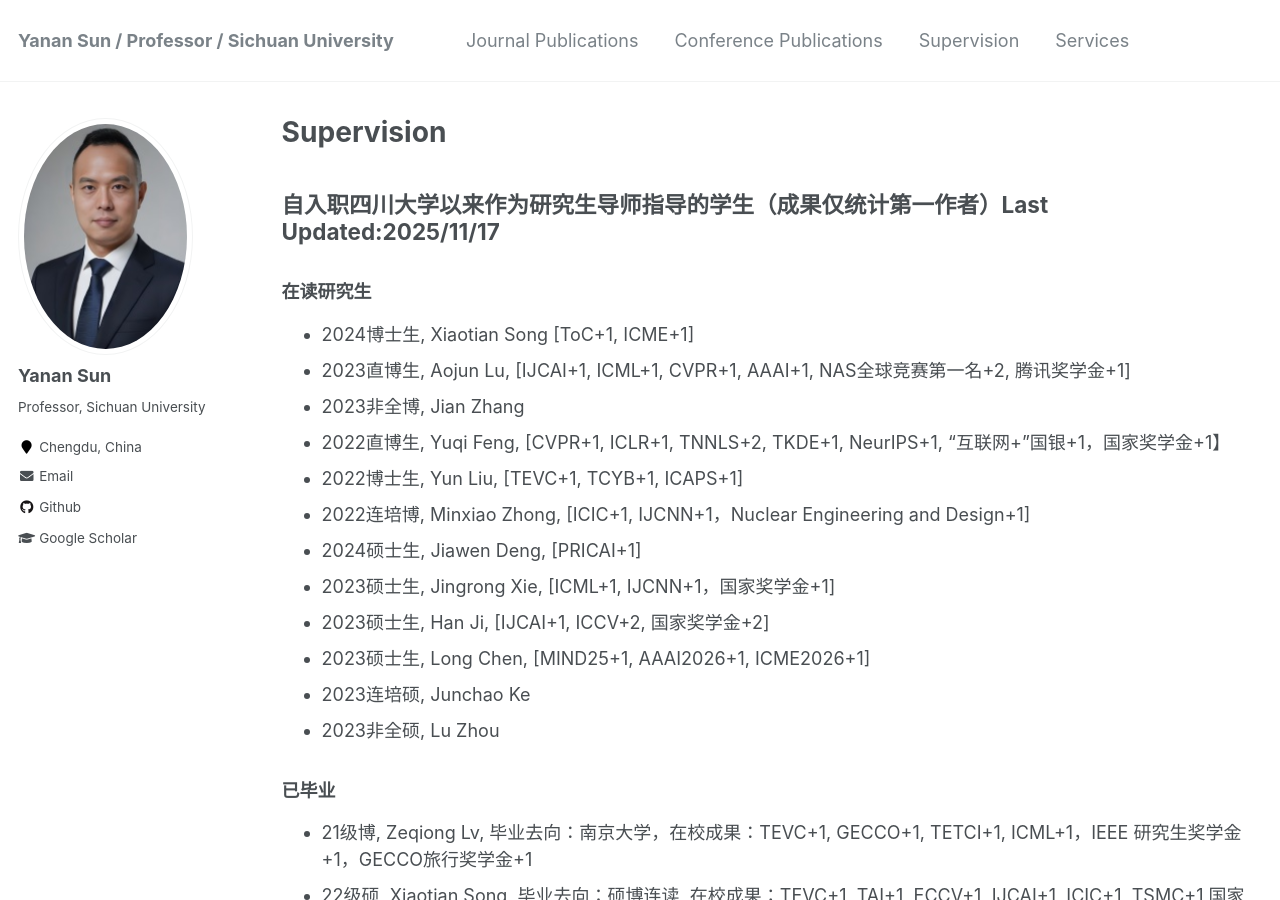
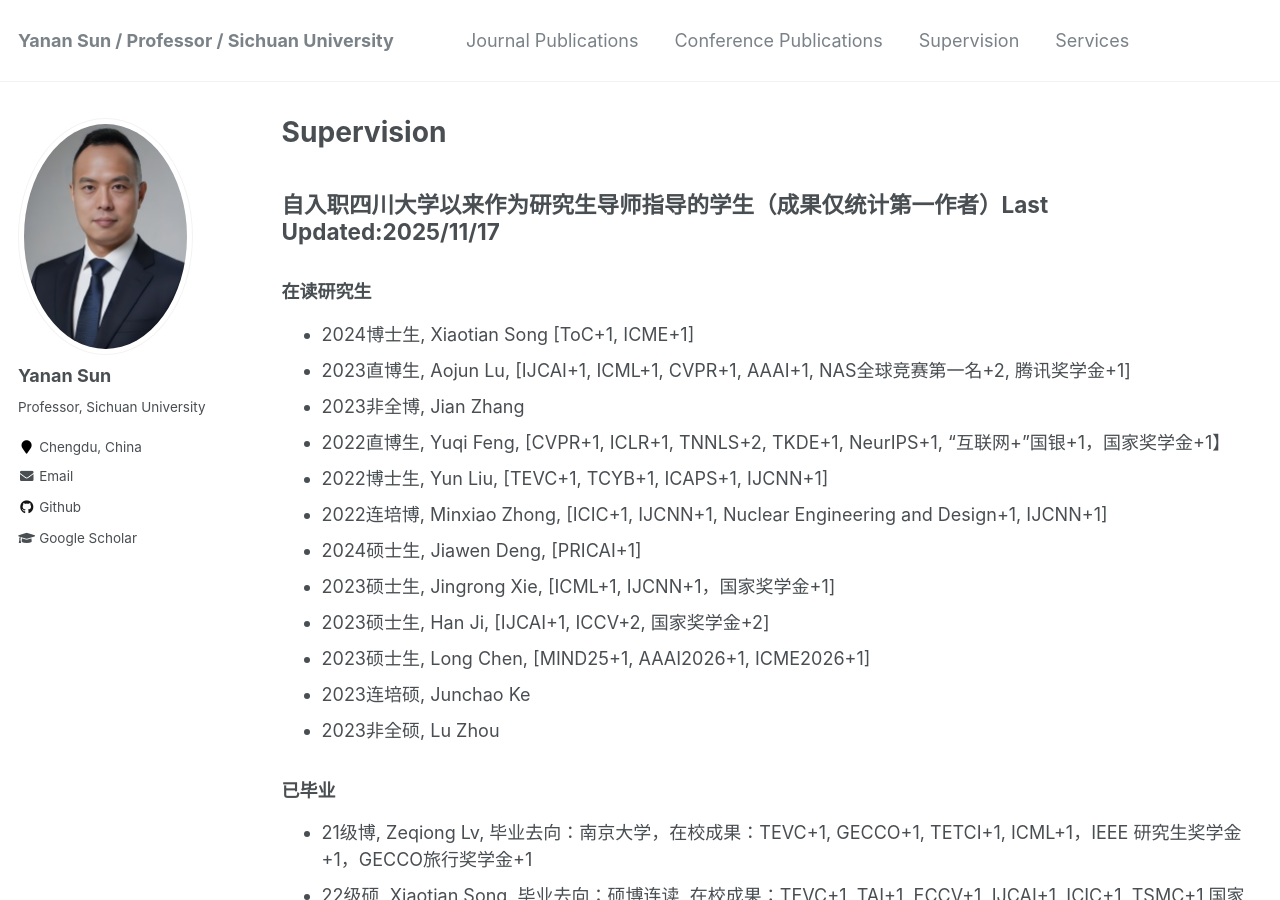
Before and after one commit to yn-sun/yn-sun.github.io, a Jekyll site: the page built from _pages/supervision.md, in a window 1280 px wide and 900 px high. Built offline with Jekyll 4.4.1, drawn with Linux system fonts in a browser that asks for light colours; comment, search, counter and statistics services are not loaded.

Commit message:
Update supervision.md

```diff
--- a/_pages/supervision.md
+++ b/_pages/supervision.md
@@ -12,8 +12,8 @@ author_profile: true
 * 2023直博生, Aojun Lu, [IJCAI+1, ICML+1, CVPR+1, AAAI+1, NAS全球竞赛第一名+2, 腾讯奖学金+1]
 * 2023非全博, Jian Zhang
 * 2022直博生, Yuqi Feng, [CVPR+1, ICLR+1, TNNLS+2, TKDE+1, NeurIPS+1, "互联网+"国银+1，国家奖学金+1】
-* 2022博士生, Yun Liu, [TEVC+1, TCYB+1, ICAPS+1]
-* 2022连培博, Minxiao Zhong, [ICIC+1, IJCNN+1，Nuclear Engineering and Design+1]
+* 2022博士生, Yun Liu, [TEVC+1, TCYB+1, ICAPS+1, IJCNN+1]
+* 2022连培博, Minxiao Zhong, [ICIC+1, IJCNN+1, Nuclear Engineering and Design+1, IJCNN+1]
 * 2024硕士生, Jiawen Deng, [PRICAI+1]
 * 2023硕士生, Jingrong Xie, [ICML+1, IJCNN+1，国家奖学金+1]
 * 2023硕士生, Han Ji, [IJCAI+1, ICCV+2, 国家奖学金+2]
```
